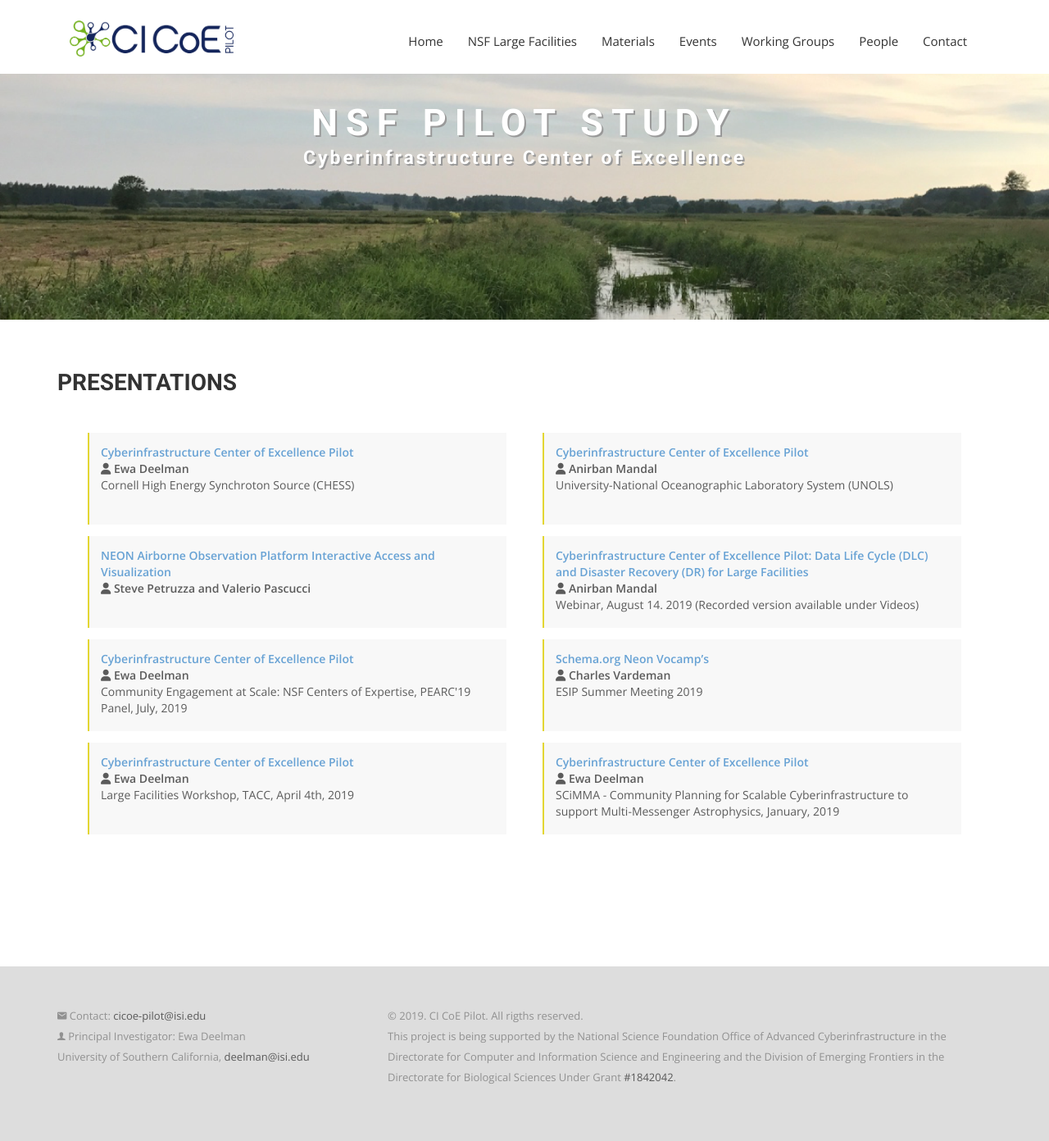
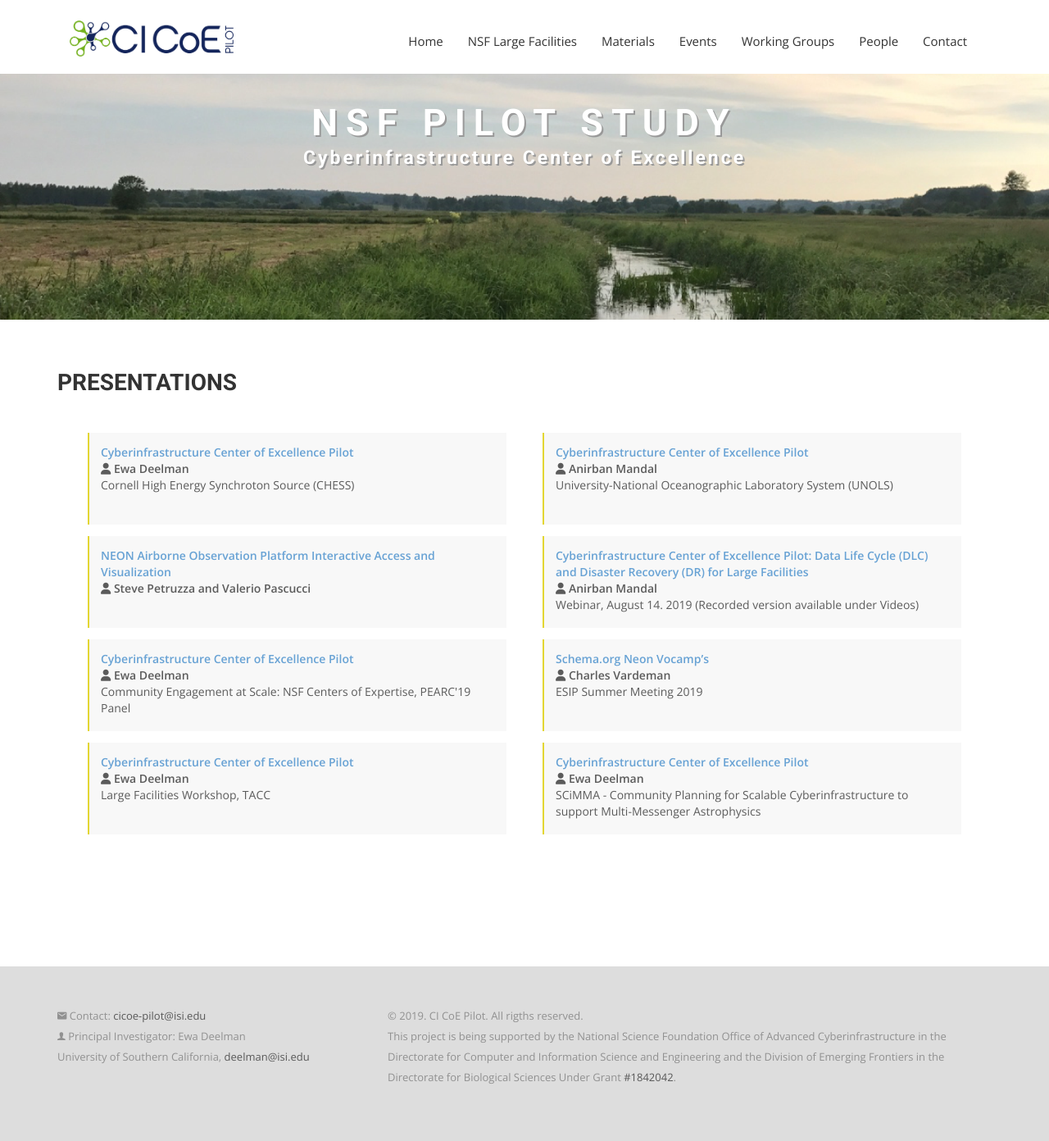
Before and after one commit to cicoe/cicoe.github.io, a Jekyll site: the page built from presentations.html, in a window 1280 px wide. Shown: the whole page at 82% size. Built offline with Jekyll 4.4.1, drawn with Linux system fonts in a browser that asks for light colours; nearby versions of some CDN libraries; some web fonts are replaced; some of the changed lines change nothing that is shown.

Commit message:
Update presentations.yml

```diff
--- a/_data/presentations.yml
+++ b/_data/presentations.yml
@@ -2,41 +2,49 @@
   file: "chess-CICoE-Talk-dec_4_19.pdf"
   author: "Ewa Deelman"
   venue: "Cornell High Energy Synchroton Source (CHESS)"
+  date: "December 2019"
 
 - title: "Cyberinfrastructure Center of Excellence Pilot"
   file: "UNOLS-Council-CICoE-Talk-Nov19-Final.pdf"
   author: "Anirban Mandal"
   venue: "University-National Oceanographic Laboratory System (UNOLS)"
+  date: "November 2019"
 
 - title: "NEON Airborne Observation Platform Interactive Access and Visualization"
   file: "CICoE-NEON-AOP-Viewer.pdf"
   author: "Steve Petruzza and Valerio Pascucci"
   venue: ""
   working_group: "Data Visualization and Dissemination"
+  date: "November 2019"
 
 - title: "Cyberinfrastructure Center of Excellence Pilot: Data Life Cycle (DLC) and Disaster Recovery (DR) for Large Facilities"
   file: "CICoE-DLC-DR-Webinar-Public-Final.pdf"
   author: "Anirban Mandal"
   venue: "Webinar, August 14. 2019 (Recorded version available under Videos)"
   working_group: "Data Life Cycle and Disaster Recovery"
+  date: "August 2019"
 
 - title: "Cyberinfrastructure Center of Excellence Pilot"
   file: "PEARC19_Panel_Community_Engagement_at_Scale__NSF_Centers_of_Expertise.pdf"
   author: "Ewa Deelman"
-  venue: "Community Engagement at Scale: NSF Centers of Expertise, PEARC'19 Panel, July, 2019"
+  venue: "Community Engagement at Scale: NSF Centers of Expertise, PEARC'19 Panel"
+  date: "July 2019"
 
 - title: "Schema.org Neon Vocamp’s"
   file: "ESIP_Spatial_Temporal_Aspects_of_Schemaorg.pdf"
   author: "Charles Vardeman"
   venue: "ESIP Summer Meeting 2019"
   working_group: "Data Storage, Curation and Preservation"
+  date: "July 2019"
 
 - title: "Cyberinfrastructure Center of Excellence Pilot"
   file: "lf_2019_cicoe-pilot-deelman-final.pdf"
   author: "Ewa Deelman"
-  venue: "Large Facilities Workshop, TACC, April 4th, 2019"
+  venue: "Large Facilities Workshop, TACC"
+  date: "April 2019"
 
 - title: "Cyberinfrastructure Center of Excellence Pilot"
   file: "deelman-scimma-workshop-2019.pdf"
   author: "Ewa Deelman"
-  venue: "SCiMMA - Community Planning for Scalable Cyberinfrastructure to support Multi-Messenger Astrophysics, January, 2019"
+  venue: "SCiMMA - Community Planning for Scalable Cyberinfrastructure to support Multi-Messenger Astrophysics"
+  date: "January 2019"
```
